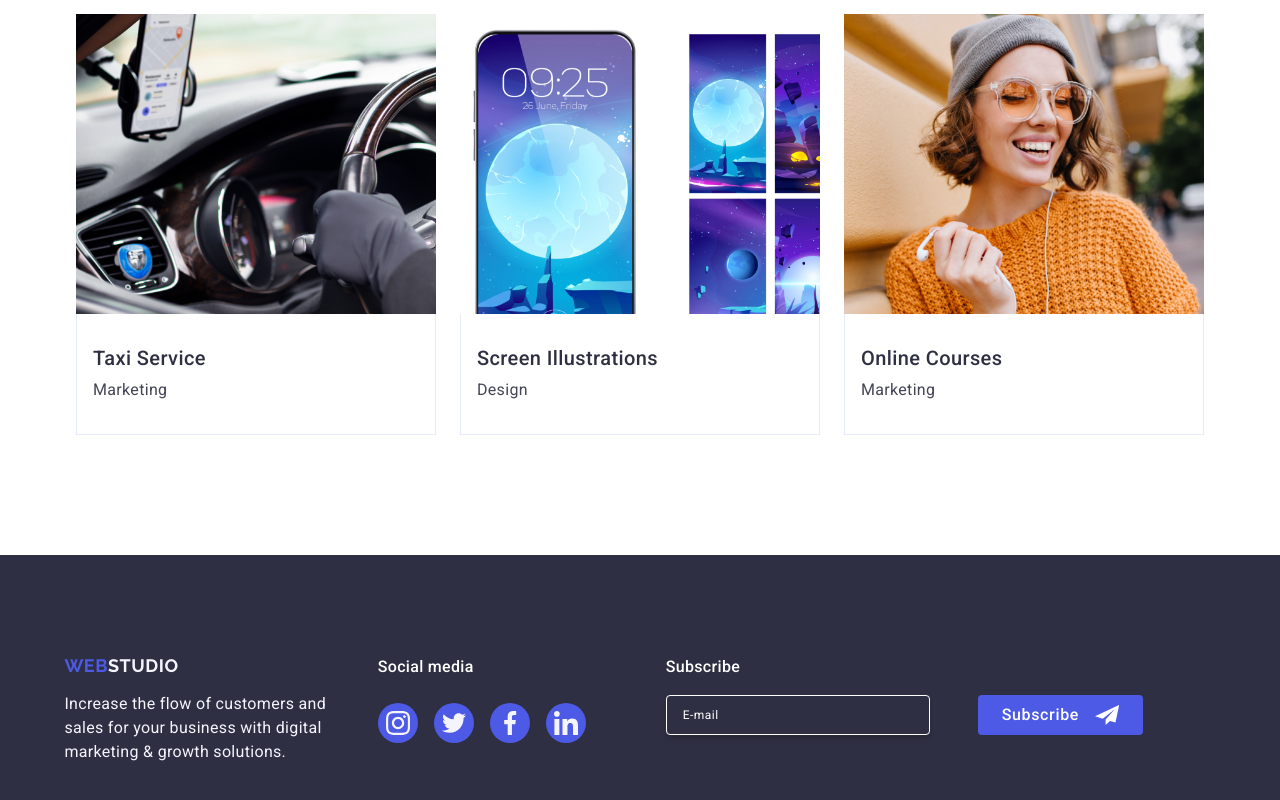
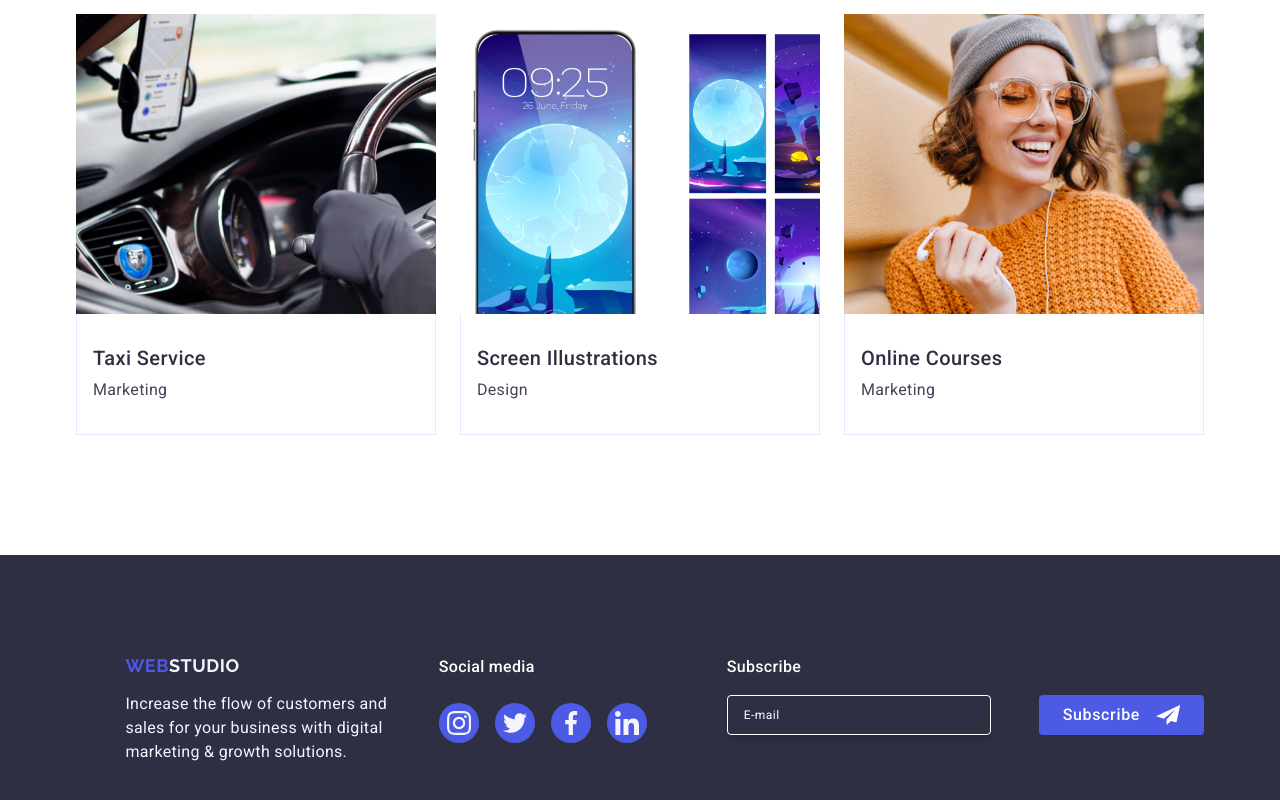
Before and after one commit to JoidayEss/goit-markup-hw-06, a plain HTML site: page index.html in a window 1280 px wide. Shown: the part 2590-3390 px from the top of the page. Drawn offline with nearby package versions, Linux system fonts and the light colour scheme.

Commit message:
change margin

```diff
--- a/css/styles.css
+++ b/css/styles.css
@@ -1184,7 +1184,6 @@ textarea::placeholder {
        flex-direction: row;
        flex-wrap: wrap;
        width: 584px;
-       margin-left: 108px;
        justify-content: flex-start;
    }
 
@@ -1361,7 +1360,6 @@ textarea::placeholder {
        justify-content: center;
        width: 1158px;
        gap: unset;
-       margin-left: 0;
     }
 
     .footer-form {
```
